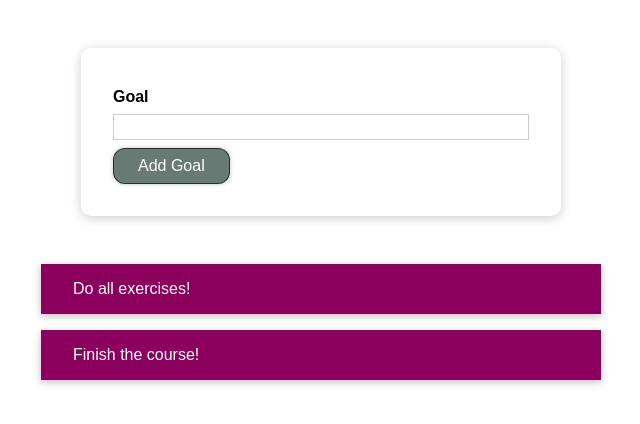
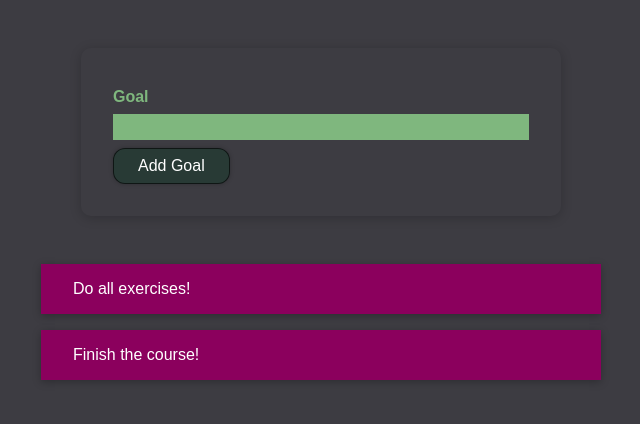
Before and after one commit to roshanwaa/React-Learn, a React (Create React App) app in the folder 02-starting-project- Style/: page / in a window 1280 px wide. Shown: the top 424 px of the page, without its empty margins (319-959 px from the left). Built offline with nearby package versions, Linux system fonts and the light colour scheme.

Commit message:
Setting Dynamic Inline Styles

```diff
--- a/02-starting-project- Style/src/components/CourseGoals/CourseInput/CourseInput.js
+++ b/02-starting-project- Style/src/components/CourseGoals/CourseInput/CourseInput.js
@@ -3,23 +3,42 @@ import React, { useState } from 'react';
 import Button from '../../UI/Button/Button';
 import './CourseInput.css';
 
-const CourseInput = props => {
+const CourseInput = (props) => {
   const [enteredValue, setEnteredValue] = useState('');
+  const [isValid, setIsValid] = useState(true);
+  // const [isDisabled, setDisabled] = useState(false);
 
-  const goalInputChangeHandler = event => {
+  const goalInputChangeHandler = (event) => {
+    if (event.target.value.trim() > '') {
+      setIsValid(true);
+      // setDisabled(true);
+    }
     setEnteredValue(event.target.value);
   };
 
-  const formSubmitHandler = event => {
+  const formSubmitHandler = (event) => {
     event.preventDefault();
+    if (enteredValue.trim() === '') {
+      console.log('Please enter a valid value');
+      setIsValid(false);
+      return;
+    }
     props.onAddGoal(enteredValue);
   };
 
   return (
     <form onSubmit={formSubmitHandler}>
       <div className="form-control">
-        <label>Goal</label>
-        <input type="text" onChange={goalInputChangeHandler} />
+        <label style={{ color: !isValid ? '#AC4425' : '#7FB77E' }}>Goal</label>
+        <input
+          type="text"
+          style={{
+            borderColor: !isValid ? '#AC4425' : '#7FB77E ',
+            backgroundColor: !isValid ? '#AC4425' : '#7FB77E ',
+            color: !isValid ? '#F7ECDE' : '#000000 ',
+          }}
+          onChange={goalInputChangeHandler}
+        />
       </div>
       <Button type="submit">Add Goal</Button>
     </form>
--- a/02-starting-project- Style/src/index.css
+++ b/02-starting-project- Style/src/index.css
@@ -3,6 +3,7 @@
 }
 
 html {
+  background-color: #3D3C42;
   font-family: sans-serif;
 }
 
```
Also changed, not shown: 1 other file (tests, documents, lock files or other folders).
